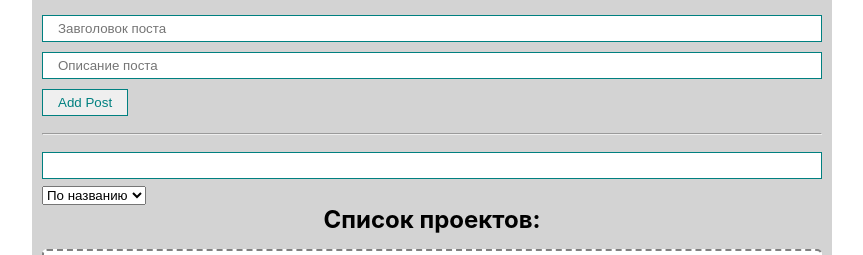
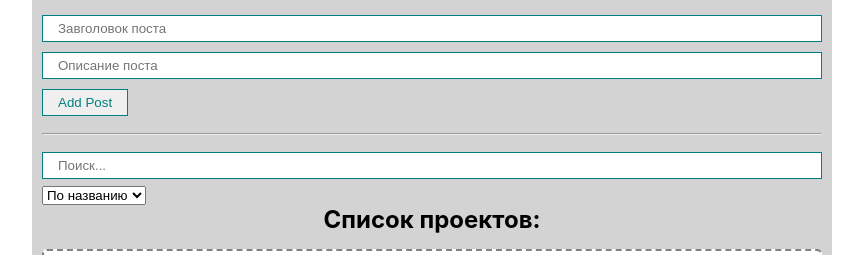
Before and after one commit to skidan29/react-course, a React (Create React App) app: page / in a window 1280 px wide. Shown: the top 255 px of the page, without its empty margins (208-1071 px from the left). Built offline with nearby package versions, Linux system fonts and the light colour scheme.

Commit message:
1.22 Вынес в отдельный компонент

```diff
--- a/src/App.js
+++ b/src/App.js
@@ -2,8 +2,7 @@ import './App.css';
 import {PostList} from "./components/Post-list";
 import {useMemo, useState} from "react";
 import {PostForm} from "./components/PostForm";
-import {MySelect} from "./components/UI/MySelect";
-import {MyInput} from "./components/UI/input/MyInput";
+import {PostFilter} from "./components/PostFilter";
 
 
 function App() {
@@ -23,33 +22,22 @@ function App() {
         setPosts(posts.filter(p => p.id !== post.id));
     }
 
-    const options = [
-        {value: 'title', name: 'По названию'},
-        {value: 'body', name: 'По описанию'},
-    ];
-
-    const [selectedStore, setSelectedStore] = useState('');
-
-    const [searchStore, setSearchStore] = useState('');
+    const [filter, setFilter] = useState({sort: '', query: ''});
 
     const sortedPost = useMemo(() => {
-        if (selectedStore) {
-            return [...posts].sort((a, b) => a[selectedStore].localeCompare(b[selectedStore]));
+        if (filter.sort) {
+            return [...posts].sort((a, b) => a[filter.sort].localeCompare(b[filter.sort]));
         }
         return posts;
 
-    }, [selectedStore, posts]);
-
-    const sortPost = (sort) => {
-        setSelectedStore(sort);
-    }
+    }, [filter.sort, posts]);
 
     const sortedAndFilteredPost = useMemo(() => {
-        if (searchStore) {
-            return sortedPost.filter(post => post.title.toLowerCase().includes(searchStore.toLowerCase()));
+        if (filter.query) {
+            return sortedPost.filter(post => post.title.toLowerCase().includes(filter.query.toLowerCase()));
         }
         return [...sortedPost];
-    }, [searchStore, posts])
+    }, [filter.query, posts])
 
     return (
         <div className="App">
@@ -58,14 +46,7 @@ function App() {
 
             <hr style={{margin: '12px 0'}}/>
 
-            <div>
-
-                <MyInput value={searchStore} onChange={e => setSearchStore(e.target.value)}></MyInput>
-
-                <MySelect value={selectedStore} options={options} onChange={sortPost}
-                          defaultValue={'Сортировка'}></MySelect>
-
-            </div>
+            <PostFilter filter={filter} setFilter={e => setFilter(e)}></PostFilter>
 
             {
                 sortedAndFilteredPost.length === 0
--- /dev/null
+++ b/src/components/PostFilter.jsx
@@ -0,0 +1,30 @@
+import React from 'react'
+import {MyInput} from "./UI/input/MyInput";
+import {MySelect} from "./UI/MySelect";
+
+export const PostFilter =({filter, setFilter}) => {
+
+    const options = [
+        {value: 'title', name: 'По названию'},
+        {value: 'body', name: 'По описанию'},
+    ];
+
+    return (
+        <div>
+
+            <MyInput
+                value={filter.query}
+                onChange={e => setFilter({...filter, query: e.target.value})}
+                placeholder={'Поиск...'}
+            ></MyInput>
+
+            <MySelect
+                value={filter.sort}
+                options={options}
+                onChange={e => setFilter({...filter, sort: e})}
+                defaultValue={'Сортировка'}
+            ></MySelect>
+
+        </div>
+    );
+}
```
